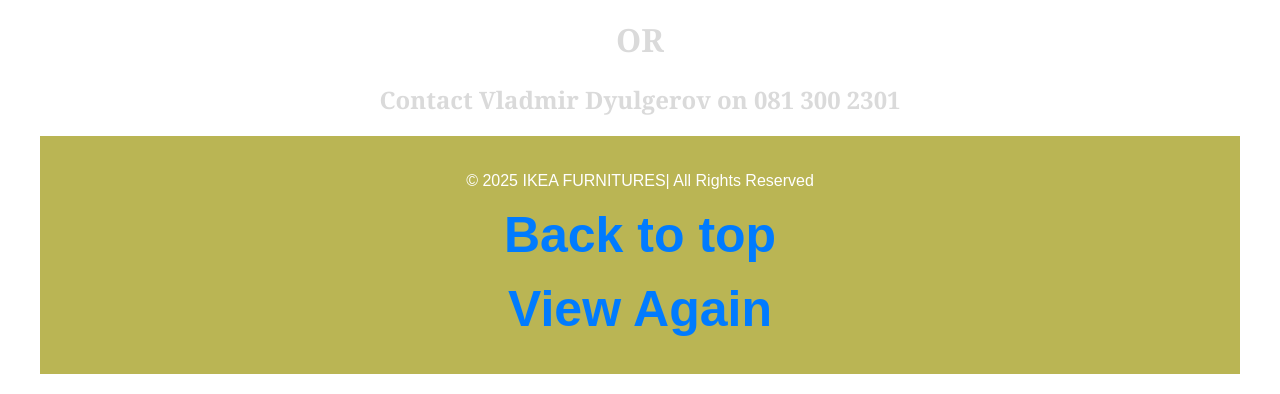
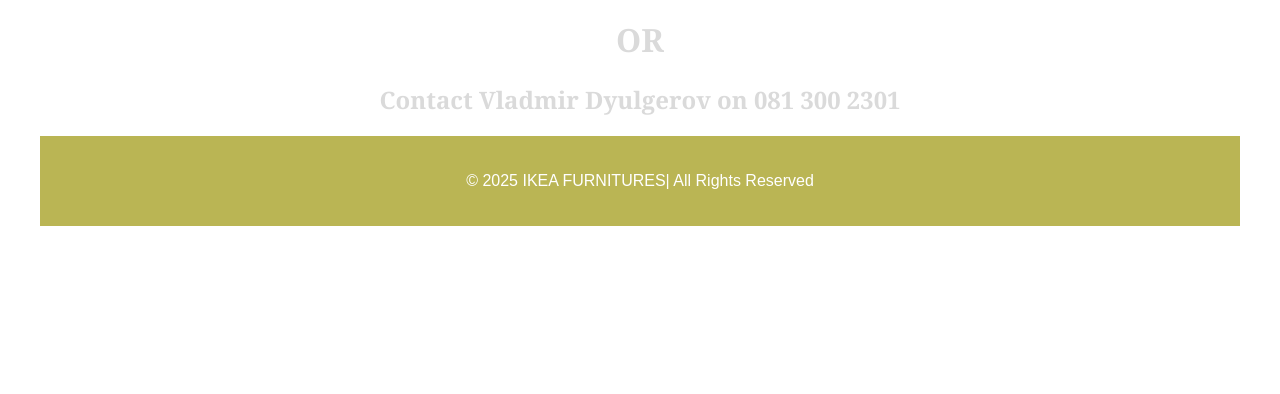
Before and after one commit to TshifhiwaThamagane/IKEA-FURNITURE, a plain HTML site: page Contact Us.html in a window 1280 px wide. Shown: the part 823-1217 px from the top of the page. After the commit the page ends 1069 px from the top, so only its background shows below. Drawn offline with Linux system fonts and the light colour scheme.

Commit message:
Update Contact Us.html

```diff
--- a/Contact Us.html
+++ b/Contact Us.html
@@ -170,8 +170,7 @@
     <!-- Footer -->
     <footer>
         <p>&copy; 2025 IKEA FURNITURES| All Rights Reserved</p>
-        <p><a href="Contact Us.html">Back to top</a></p>
-        <p><a href="Homepage.html">View Again</a></p>
+
     </footer>
    </body>
 </html>
```
